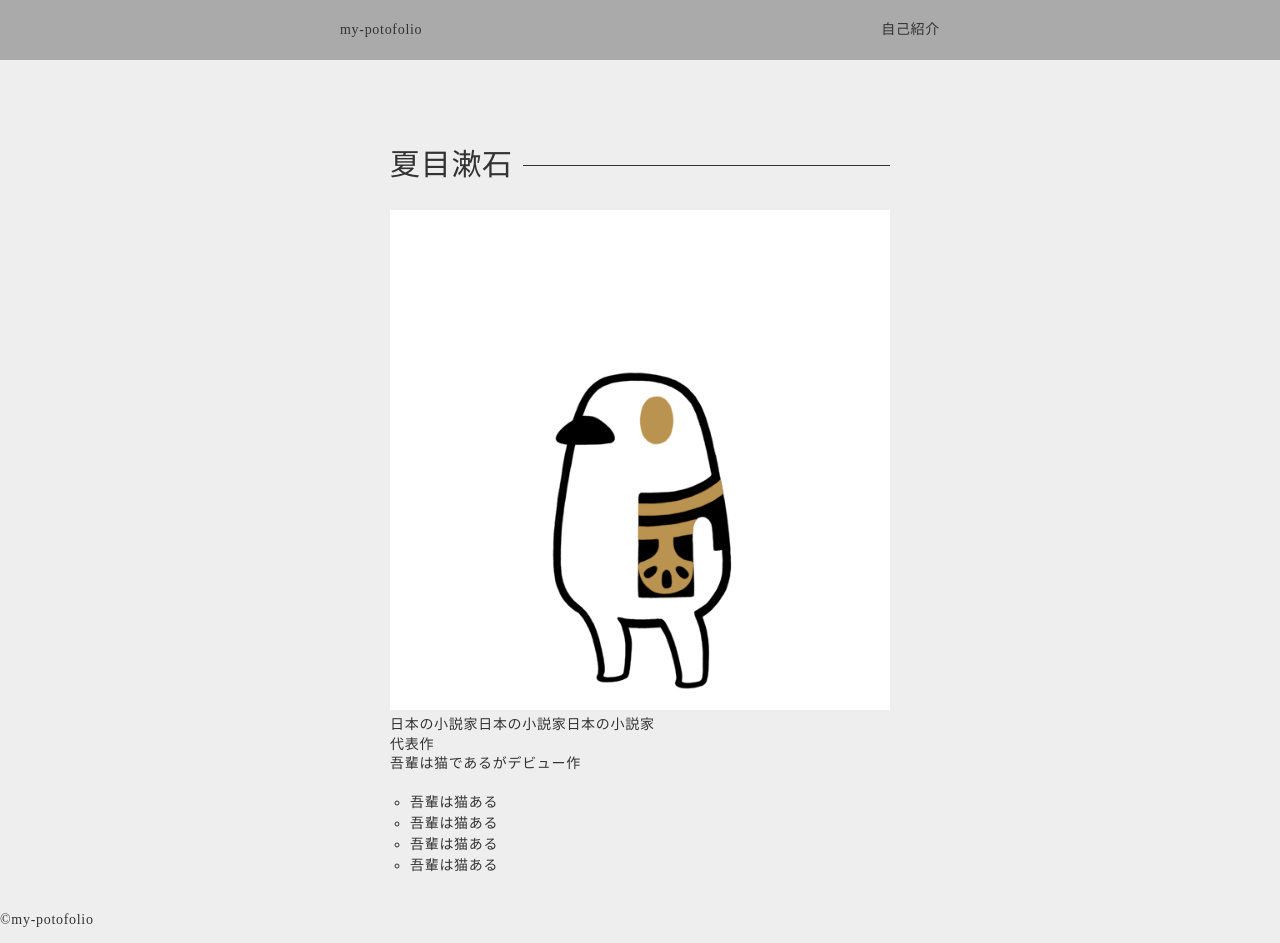
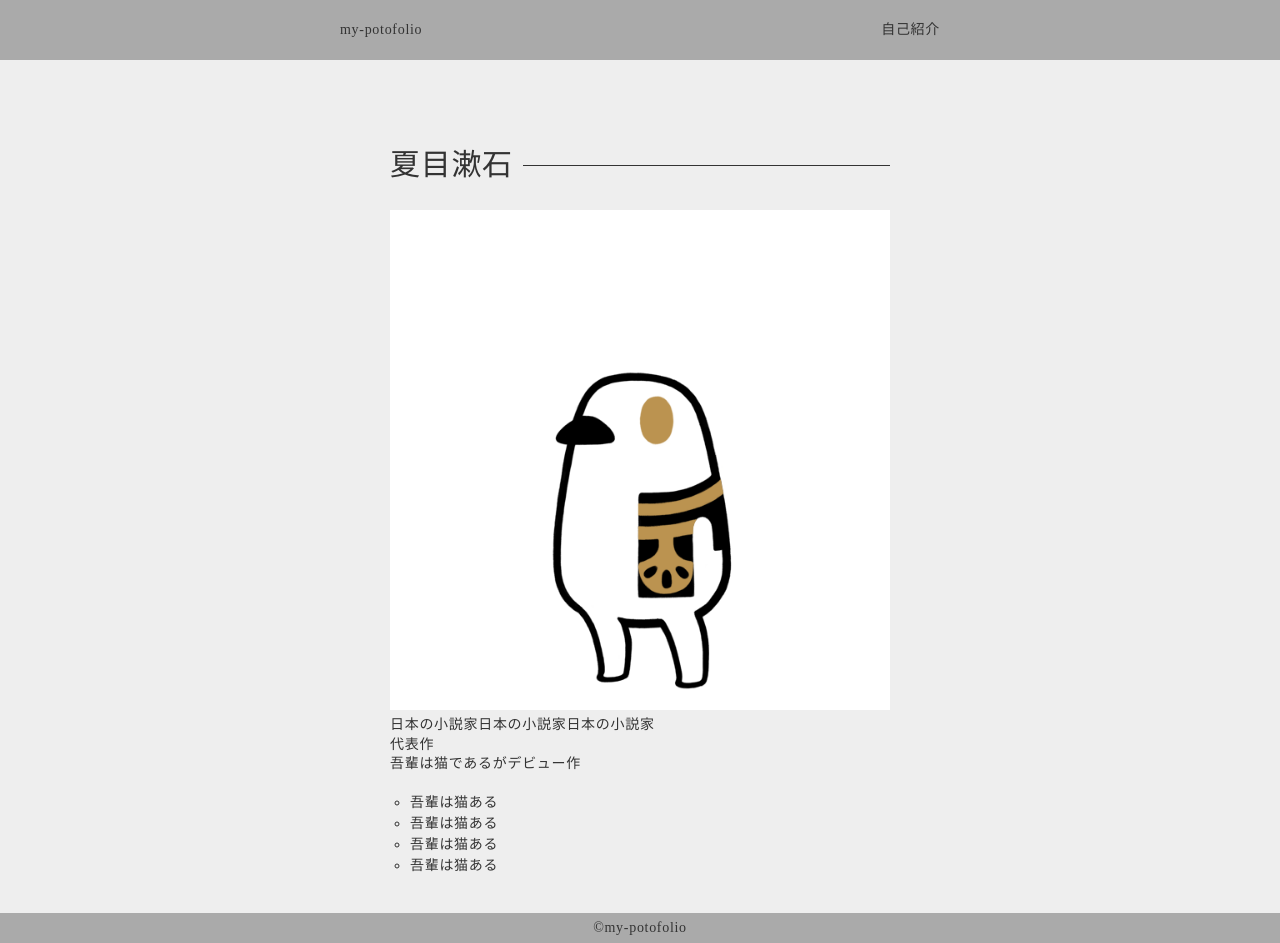
Before and after one commit to RinyuDrvo/nuxt_portfolio, a Nuxt app: page / in a window 1280 px wide. Built offline with nearby package versions, Linux system fonts and the light colour scheme.

Commit message:
style footer component

```diff
--- a/components/common/TheFooter.vue
+++ b/components/common/TheFooter.vue
@@ -1,3 +1,13 @@
 <template>
   <footer class="footer">©︎my-potofolio</footer>
 </template>
+
+<style lang="scss" scoped>
+@import '~assets/scss/variables';
+
+.footer {
+  background-color: $color-gray;
+  text-align: center;
+  line-height: 30px;
+}
+</style>
```
